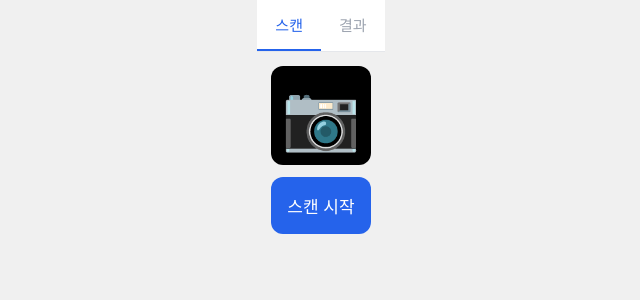
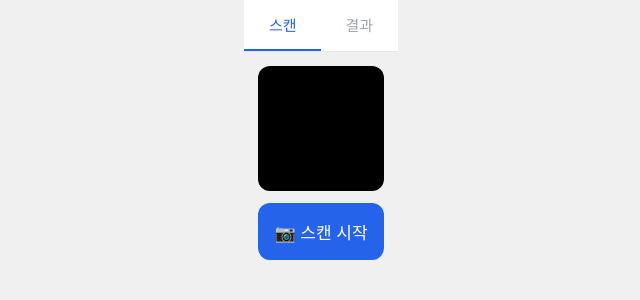
Before and after one commit to hgpark27-alt/qr-scanner, a React (Vite) app: page / in a window 1280 px wide. Shown: the top 300 px of the page, without its empty margins (319-959 px from the left). Built offline with nearby package versions, Linux system fonts and the light colour scheme.

Commit message:
useEffect 패턴으로 복구 - iOS 카메라 권한 정상화

```diff
--- a/src/App.css
+++ b/src/App.css
@@ -64,18 +64,11 @@ body {
 
 .camera-wrap { width: 100%; }
 
-/* 스캔 전: 크기는 유지하되 안 보이게 (권한 요청용 DOM 필요) */
-.reader-hidden {
+/* 스캔 전: 크기 유지 (DOM 존재해야 권한 요청 가능) */
+.reader-idle {
   aspect-ratio: 1 / 1;
   border-radius: 12px;
   background: #e5e7eb;
-  display: flex;
-  align-items: center;
-  justify-content: center;
-}
-.reader-hidden::after {
-  content: '📷';
-  font-size: 64px;
 }
 
 #reader {
--- a/src/App.jsx
+++ b/src/App.jsx
@@ -14,27 +14,39 @@ function parseLabel(raw) {
 }
 
 export default function App() {
-  const [started, setStarted] = useState(false)
-  const [tab, setTab]         = useState('scan')   // 'scan' | 'result'
-  const [items, setItems]     = useState([])
-  const [error, setError]     = useState(null)
+  const [scanning, setScanning] = useState(false)
+  const [tab, setTab]           = useState('scan')
+  const [items, setItems]       = useState([])
+  const [error, setError]       = useState(null)
   const scannerRef = useRef(null)
   const seenRef    = useRef(new Set())
 
-  const launch = async () => {
-    setError(null)
+  // 버튼은 상태만 바꿈 → useEffect가 DOM 업데이트 후 카메라 초기화
+  const startScan = () => { setError(null); setScanning(true) }
+  const stopScan  = () => setScanning(false)
+
+  const switchTab = (next) => {
+    if (next === 'result') setScanning(false)
+    setTab(next)
+  }
+
+  useEffect(() => {
+    if (!scanning) {
+      scannerRef.current?.stop().catch(() => {})
+      return
+    }
+
     const scanner = new Html5Qrcode('reader', {
       formatsToSupport: [
         Html5QrcodeSupportedFormats.QR_CODE,
         Html5QrcodeSupportedFormats.DATA_MATRIX,
       ],
-      useBarCodeDetectorIfSupported: true,
       verbose: false,
     })
     scannerRef.current = scanner
-    try {
-      await scanner.start(
-        { facingMode: 'environment', width: { ideal: 3840 }, height: { ideal: 2160 } },
+
+    scanner.start(
+      { facingMode: 'environment' },
       { fps: 10 },
       (text) => {
         if (seenRef.current.has(text)) return
@@ -42,24 +54,15 @@ export default function App() {
         setItems(prev => [parseLabel(text), ...prev])
       },
       () => {}
-      )
-      setStarted(true)
-    } catch (e) {
-      setStarted(false)
-      setError('카메라 권한 오류. Safari 설정 → 카메라 → 허용 후 재시도하세요.')
-    }
-  }
+    ).catch(() => {
+      setError('카메라 권한을 허용해주세요.')
+      setScanning(false)
+    })
 
-  const stop = () => {
-    scannerRef.current?.stop().catch(() => {})
-    setStarted(false)
-  }
+    return () => { scanner.stop().catch(() => {}) }
+  }, [scanning])
 
-  const switchTab = (next) => {
-    setTab(next)
-    // 결과 탭 → 카메라 일시 정지
-    if (next === 'result' && started) stop()
-  }
+  useEffect(() => () => { scannerRef.current?.stop().catch(() => {}) }, [])
 
   const clearAll = () => { setItems([]); seenRef.current.clear() }
 
@@ -77,43 +80,35 @@ export default function App() {
     }
   }
 
-  useEffect(() => () => { scannerRef.current?.stop().catch(() => {}) }, [])
-
   return (
     <div className="app">
-      {/* 탭 헤더 */}
       <div className="tab-bar">
-        <button
-          className={`tab ${tab === 'scan' ? 'active' : ''}`}
-          onClick={() => setTab('scan')}
-        >스캔</button>
-        <button
-          className={`tab ${tab === 'result' ? 'active' : ''}`}
-          onClick={() => switchTab('result')}
-        >
+        <button className={`tab ${tab === 'scan' ? 'active' : ''}`} onClick={() => setTab('scan')}>
+          스캔
+        </button>
+        <button className={`tab ${tab === 'result' ? 'active' : ''}`} onClick={() => switchTab('result')}>
           결과 {items.length > 0 && <span className="badge">{items.length}</span>}
         </button>
       </div>
 
-      {/* 스캔 탭 */}
       {tab === 'scan' && (
         <div className="scan-panel">
+          {/* #reader 는 항상 DOM에 존재해야 함 */}
           <div className="camera-wrap">
-            <div id="reader" className={started ? '' : 'reader-hidden'} />
+            <div id="reader" className={scanning ? '' : 'reader-idle'} />
           </div>
-          {started ? (
-            <button className="btn-cancel" onClick={stop}>스캔 종료</button>
+          {scanning ? (
+            <button className="btn-cancel" onClick={stopScan}>스캔 종료</button>
           ) : (
-            <button className="btn-primary" onClick={launch}>스캔 시작</button>
+            <button className="btn-primary" onClick={startScan}>📷 스캔 시작</button>
           )}
           {error && <p className="error">{error}</p>}
           {items.length > 0 && (
-            <p className="scan-count">인식 {items.length}개 — 결과 탭에서 확인</p>
+            <p className="scan-count">인식 {items.length}개 — 결과 탭 확인</p>
           )}
         </div>
       )}
 
-      {/* 결과 탭 */}
       {tab === 'result' && (
         <div className="result-panel">
           <div className="result-actions">
```
Lines whose indentation alone changed are shown as unchanged.
